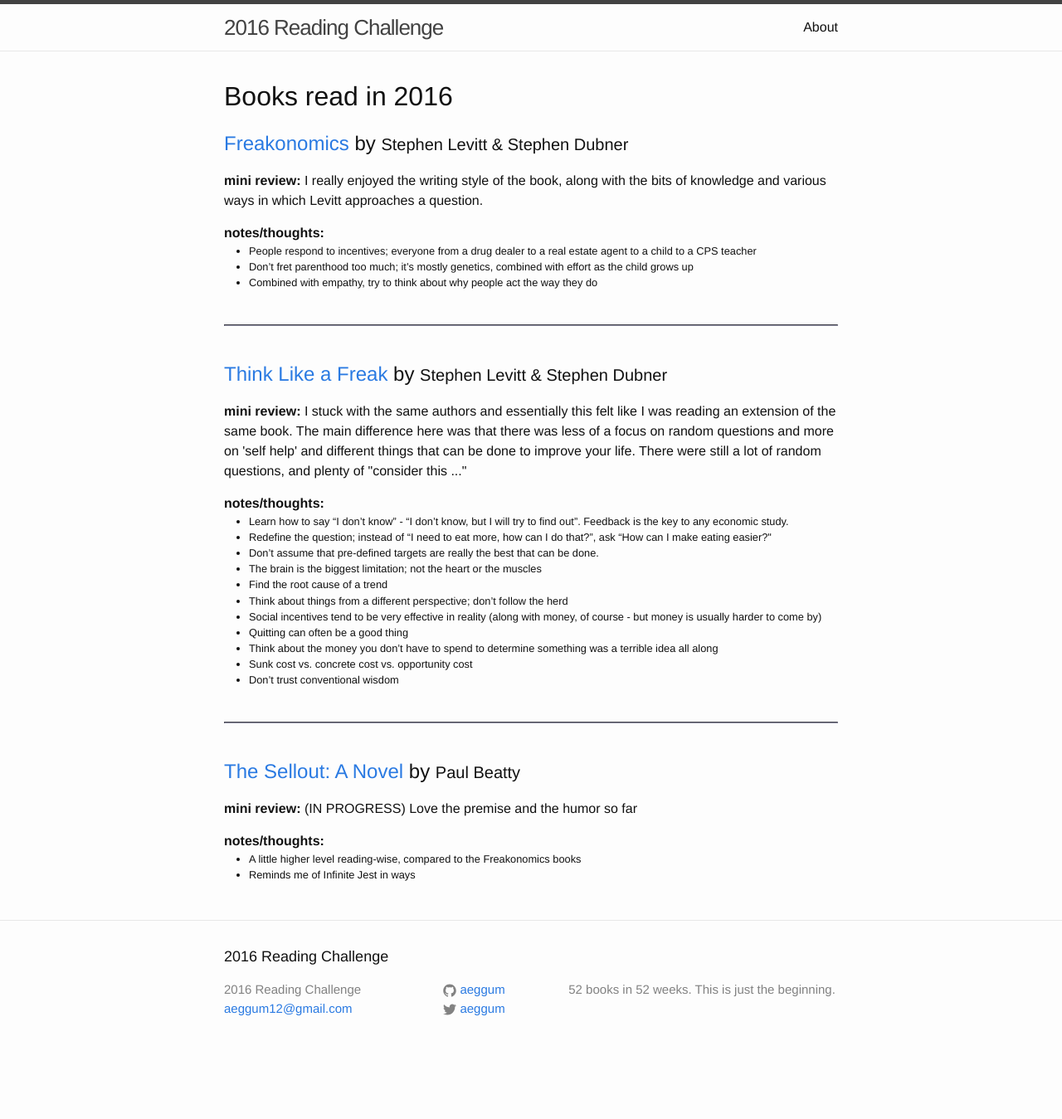
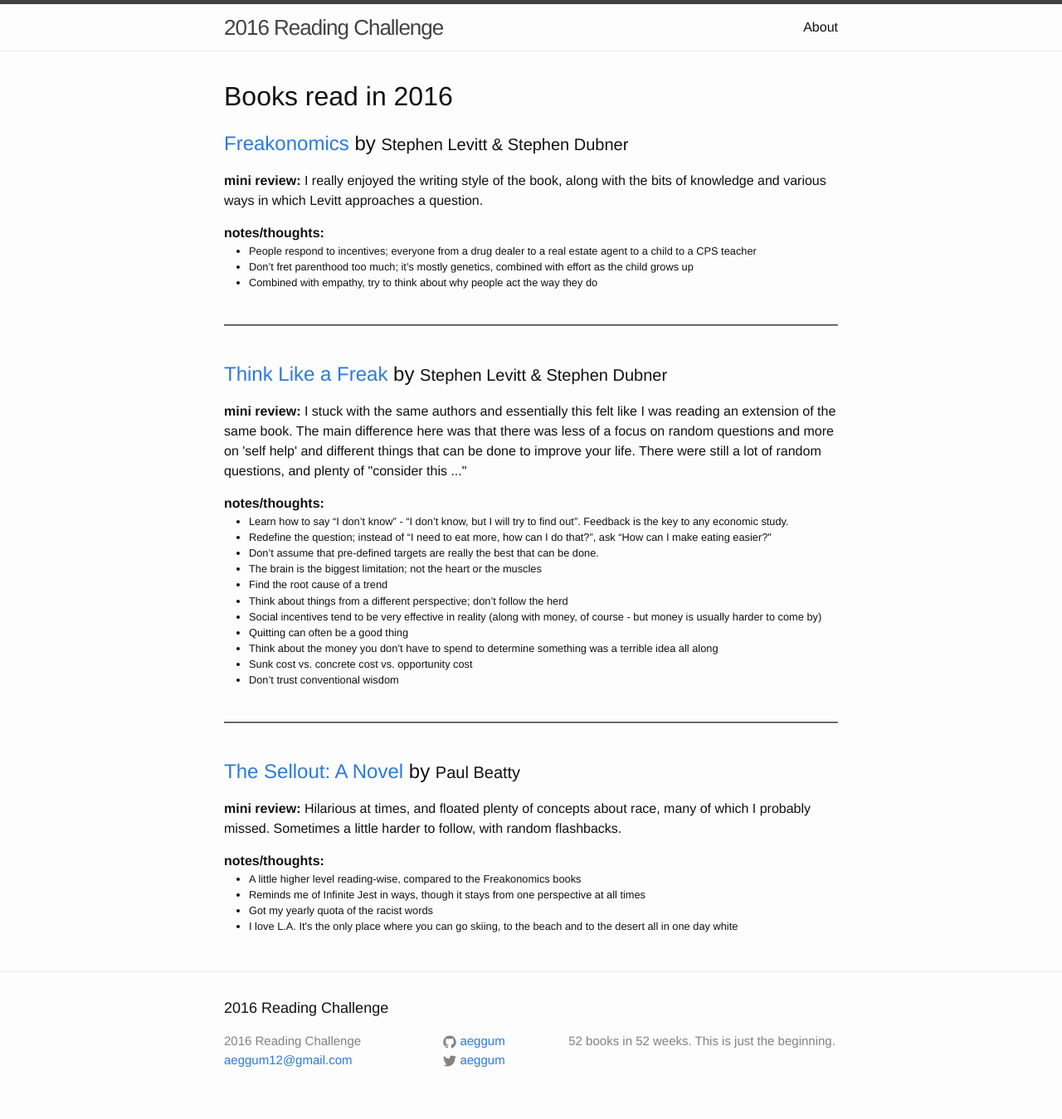
Before and after one commit to aeggum/aeggum.github.io, a Jekyll site: the page built from adam-books.html, in a window 1280 px wide. Shown: the whole page at 83% size. Built offline with Jekyll 4.4.1, drawn with Linux system fonts in a browser that asks for light colours; before the commit the page ends 1287 px from its top, so only the background shows below that.

Commit message:
Finished The Sellout

```diff
--- a/_data/books/adam.yml
+++ b/_data/books/adam.yml
@@ -32,7 +32,10 @@
   author: Paul Beatty
   amazon: http://www.amazon.com/Sellout-Novel-Paul-Beatty/dp/0374260508
   review: >
-    (IN PROGRESS) Love the premise and the humor so far
+    Hilarious at times, and floated plenty of concepts about race, many of which I probably missed.
+    Sometimes a little harder to follow, with random flashbacks.
   notes:
     - A little higher level reading-wise, compared to the Freakonomics books
-    - Reminds me of Infinite Jest in ways
+    - Reminds me of Infinite Jest in ways, though it stays from one perspective at all times
+    - Got my yearly quota of the racist words
+    - I love L.A.  It's the only place where you can go skiing, to the beach and to the desert all in one day white
```
